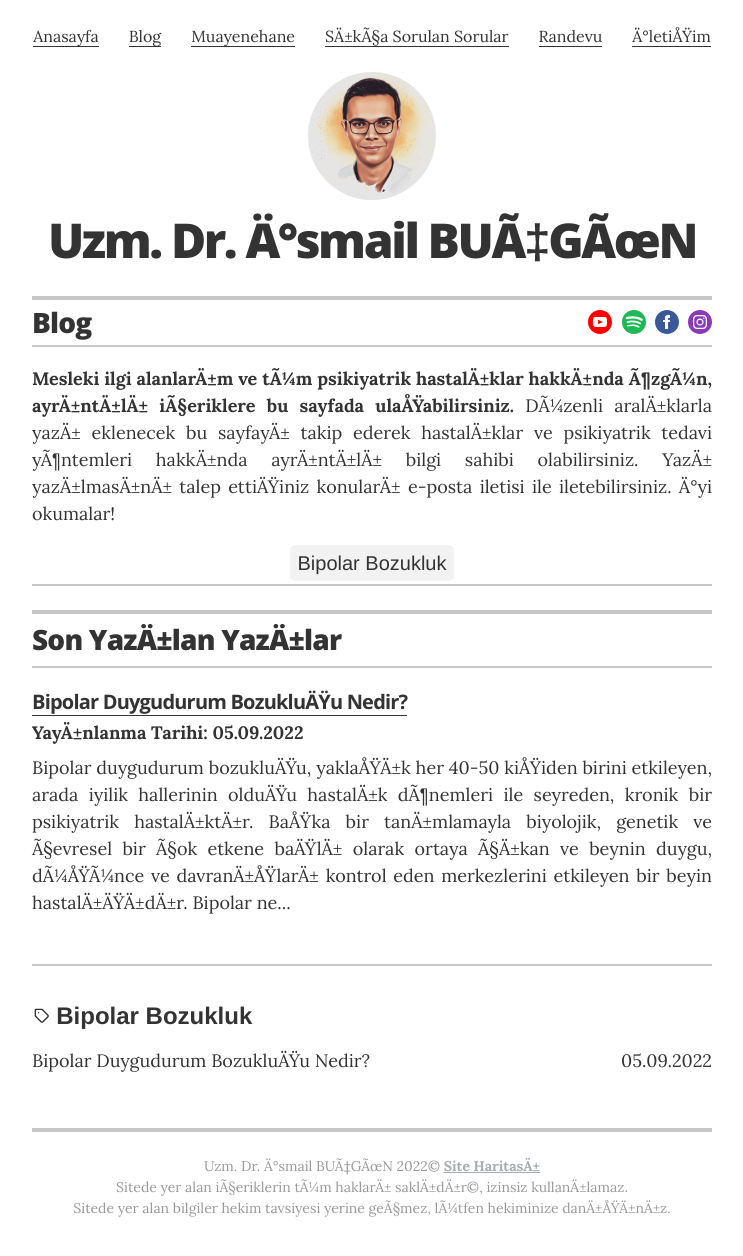
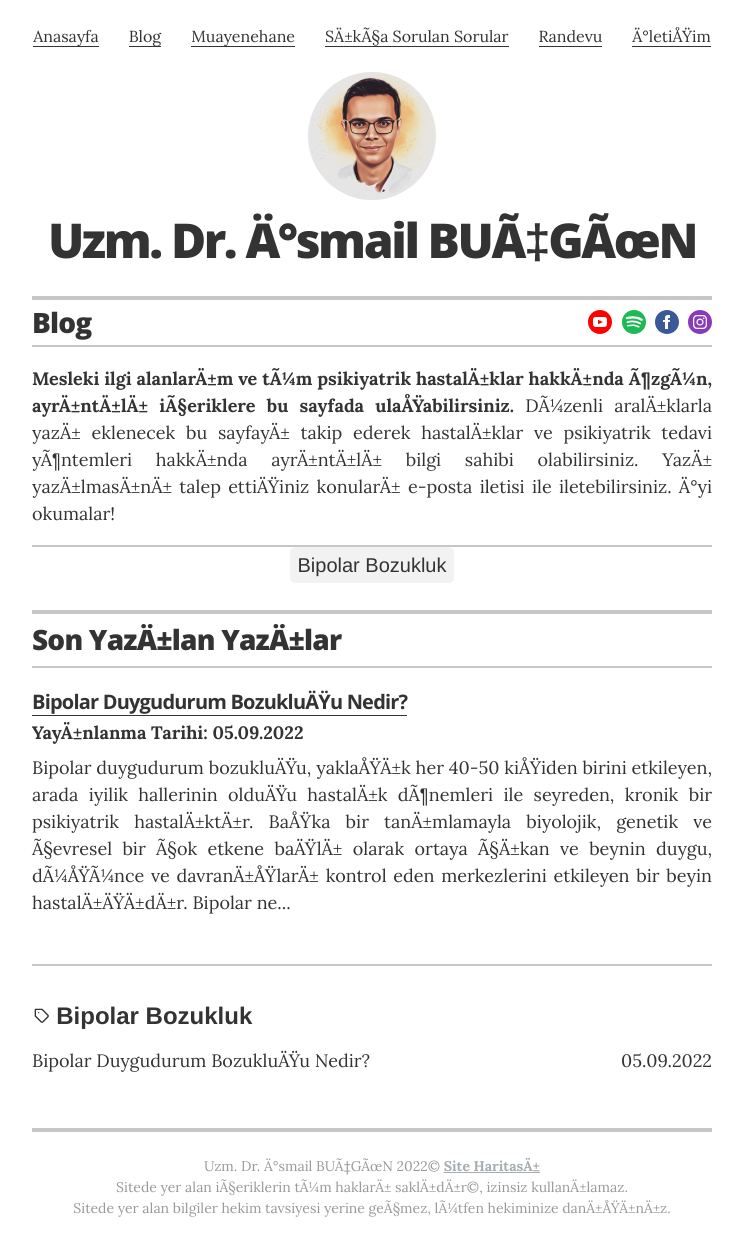
Before and after one commit to ibucgun/ibucgun.github.io, a Jekyll site: the page built from blog.html, in a window 1280 px wide and 1267 px high. Shown: the top 1256 px of the window, without its empty margins (268-1011 px from the left). Built offline with Jekyll 4.4.1, drawn with Linux system fonts in a browser that asks for light colours.

Commit message:
Update blog.html

```diff
--- a/blog.html
+++ b/blog.html
@@ -10,7 +10,7 @@ description: Adana Psikiyatri • Psikiyatrik hastalıklar, tedavileri, takip s
 		</p>
 
 		<div>
-
+<div style="border-top:2px solid #c7c7c7; font-size: 1.125rem;"></div>
 
 <div class="tags">
   <div class="tags-clouds">
@@ -18,7 +18,6 @@ description: Adana Psikiyatri • Psikiyatrik hastalıklar, tedavileri, takip s
     <a href="#{{ tag[0] }}">{{ tag[0] }}</a>
     {% endfor %}
   </div>
-<div style="border-top:2px solid #c7c7c7; font-size: 1.125rem;"></div>
 <br>
   <section class="content-section">
         <header class="section-header">
```
